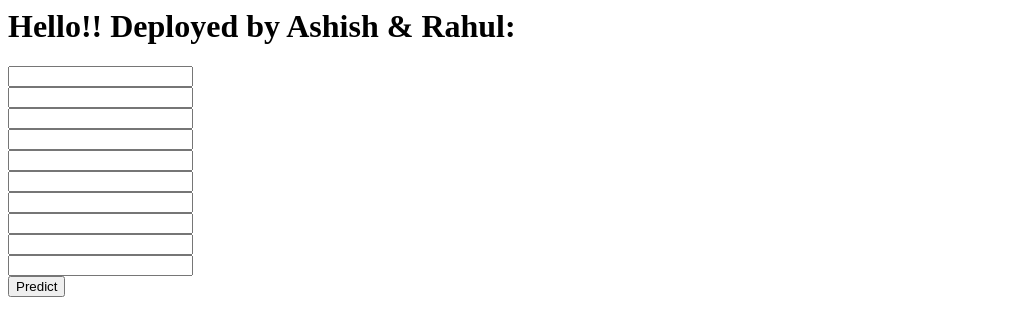
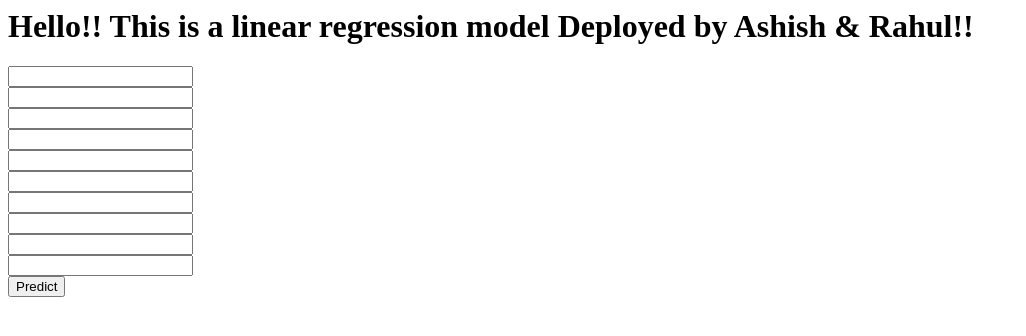
Before and after one commit to Ashish-singha08/MLDeploy, a Flask app: page / in a window 1280 px wide. Shown: the top 336 px of the page, without its empty margins (0-1026 px from the left). Run offline with Flask 3, Linux system fonts and the light colour scheme; parts of the project's set-up code (start-up, migrations or seed data) failed here and were passed over.

Commit message:
Change in HTML

```diff
--- a/templates/home.html
+++ b/templates/home.html
@@ -1,7 +1,7 @@
 <html>
 <body>
 <h1>
-    Hello!! Deployed by Ashish & Rahul:
+    Hello!! This is a linear regression model Deployed by Ashish & Rahul!!
 </h1>
 <div>
 <form action="{{  url_for('predict')}}"method="post">
```
